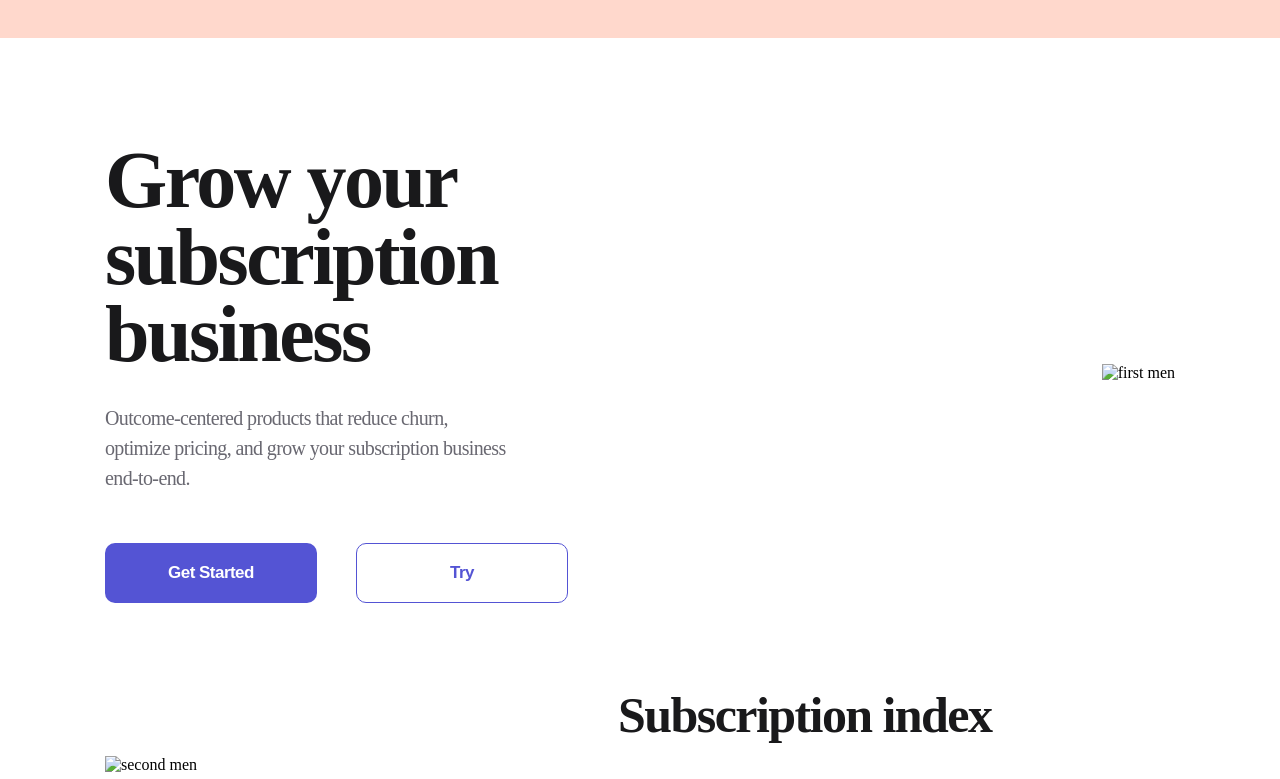
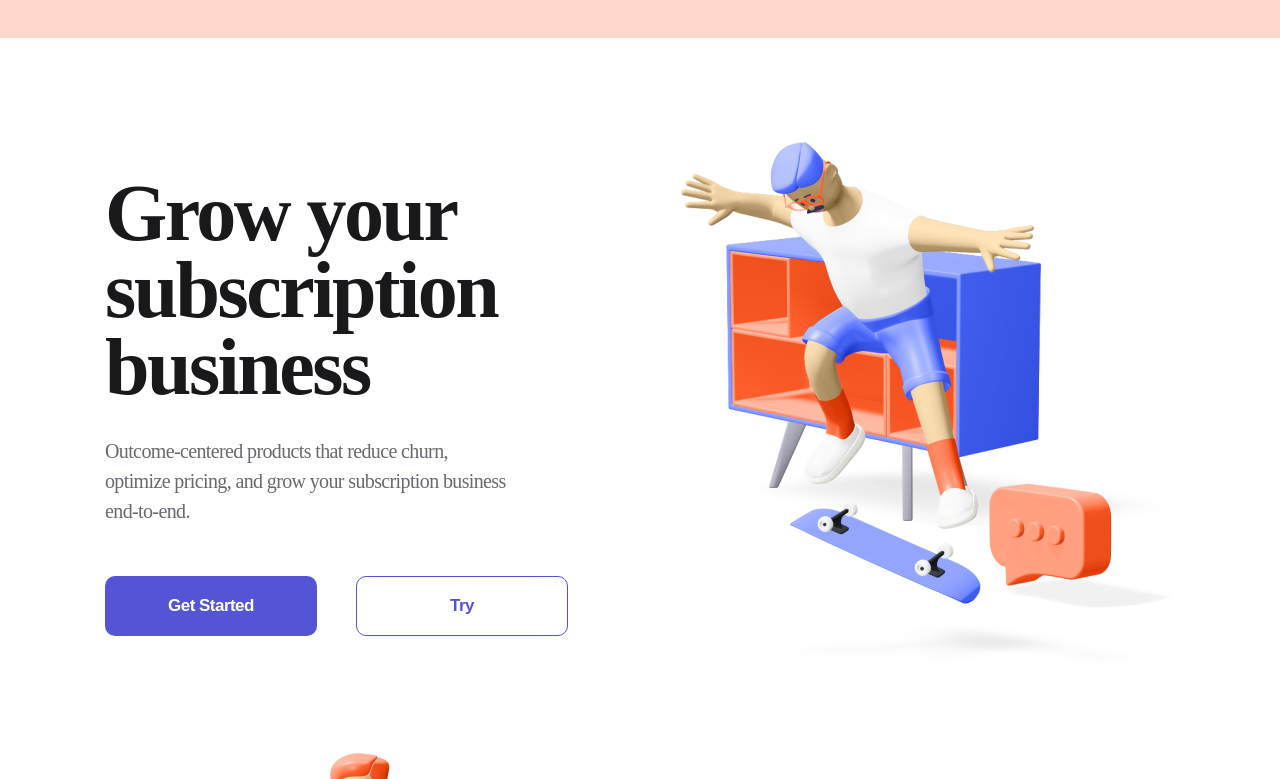
Before and after one commit to ThumbelinaFromMunick/logoipsum_bytemarathone, a plain HTML site: page index.html in a window 1280 px wide. Shown: the part 108-887 px from the top of the page. Drawn offline with Linux system fonts and the light colour scheme; the site is published under a folder, as on GitHub Pages, so addresses that start at the root find nothing.

Commit message:
Add files via upload

```diff
--- a/index.html
+++ b/index.html
@@ -61,12 +61,12 @@
             </div>
         </div>
         <div>
-            <img src="/img/firstmen.png" alt="first men">
+            <img src="./img/firstmen.png" alt="firstmen">
         </div>
     </section>
     <section class="conteiner subscribe">
         <div>
-            <img src="/img/sm.png" alt="second men">
+            <img src="./img/sm.png" alt="sm men">
         </div>
         <div>
             <h2 class="subscribe_title">
```
